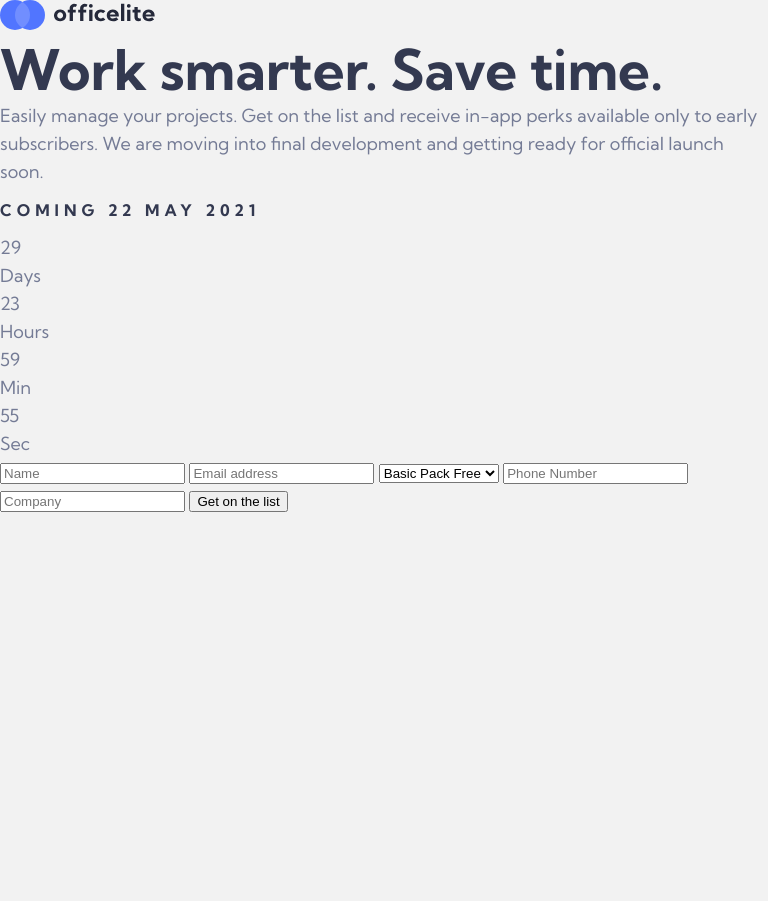
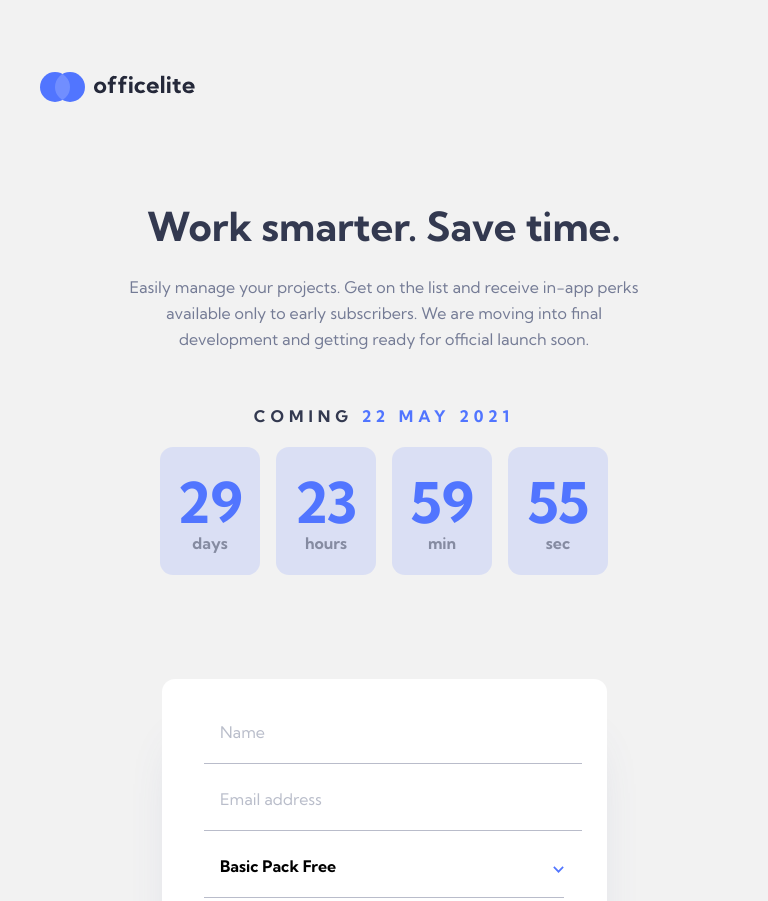
Before and after one commit to RomeoKs/officelite-coming-soon-site, a plain HTML site: page sign-up.html in a window 768 px wide. Shown: the top 901 px of the page. Before the commit the page ends 800 px from the top, so only its background shows below. Drawn offline with Linux system fonts and the light colour scheme.

Commit message:
Tablet sign-up page done

```diff
--- a/sign-up-style.css
+++ b/sign-up-style.css
@@ -351,11 +351,239 @@ input:focus:invalid {
     background-position: right;
 }
 
+}
 
 
 
 
+
+/* 	=====================
+	    TABLET 768px
+    =====================
+*/
+@media(min-width: 421px) and (max-width: 1023px) {
+main {
+    max-width: 689px;
+    margin: auto;
 }
+.logo {
+    max-width: 155px;
+    margin-top: 72px;
+
+}
+.background {
+    width: 100%;
+    height: 380px;
+    position: absolute;
+    top: 865px;
+    right: 0;
+    background-color: var(--gray-dark);
+    background-image: url('./assets/sign-up/bg-pattern-side.svg');
+    background-size: 2036px;
+    background-repeat: no-repeat;
+    background-position: left -763px top -781px;
+    z-index: -1;
+}
+.container {
+    width: 100%;
+    margin: auto;
+    display: flex;
+    flex-direction: column;
+    justify-content: space-between;
+    align-items: center;
+    margin-top: 143px;
+}
+.offer {
+    width: 526px;
+}
+p {
+    font-size: 16px;
+    line-height: 26px;
+    text-align: center;
+    margin-top: 23px;
+    margin-bottom: 40px;
+}
+h1 {
+    font-size: 40px;
+    line-height: 48px;
+    text-align: center;
+    margin-top: -50px;
+}
+h3 {
+    text-align: center;
+    margin-bottom: 7px;
+}
+
+/* -- COUNTER --*/
+.counter_date {
+    color: var(--blue);
+}
+.counter_wrapper {
+    width: 689px;
+    display: flex;
+    justify-content: space-between;
+    flex-direction: row;
+    align-items: center;
+}
+#clockdiv{
+	color: #fff;
+	font-weight: 100;
+	text-align: center;
+	font-size: 30px;
+    display: flex;
+    justify-content: space-between;
+}
+.counter {
+    width: 448px;
+    margin: auto;
+}
+#clockdiv > div{
+    width: 100px;
+    height: 128px;
+    color: var(--blue);
+    background: rgb(81, 117, 255, 0.15);;
+    border-radius: 13px;
+    font-weight: bold;
+    font-size: 56px;
+    line-height: 52px;
+    text-align: center;
+}
+
+#clockdiv div > span{
+	padding-top: 30px;
+	display: inline-block;
+}
+
+.smalltext{
+    text-transform: lowercase;
+    color: var(--gray-medium);
+    mix-blend-mode: normal;
+    opacity: 0.5;
+    font-weight: bold;
+    font-size: 16px;
+    line-height: 28px;
+    padding-top: 0px;
+}
+/* -- FORM -- */
+.form_wrapper {
+    width: 445px;
+    height: 508px;
+    background-color: white;
+    box-shadow: 0px 50px 50px -25px rgba(75, 92, 154, 0.247159);
+    border-radius: 13px;
+    margin-top: 104px;
+}
+form {
+    width: 360px;
+    height: 321px;
+    margin: auto;
+    margin-top: 18px;
+}
+input[type=submit] {
+    width: 100%;
+    font-family: 'Kumbh Sans', sans-serif;
+    background: var(--blue);
+    color: white;
+    font-size: 16px;
+    font-style: normal;
+    font-weight: 700;
+    line-height: 28px;
+    letter-spacing: 0px;
+    text-align: center;
+    height: 56px;
+    border-radius: 28px;
+    border: none;
+    position: absolute;
+    width: 360px;
+    bottom: 51px;
+}
+::-webkit-input-placeholder { /* Chrome/Opera/Safari */
+    color: rgba(116, 123, 149, 0.5);
+}
+::-moz-placeholder { /* Firefox 19+ */
+    color: rgba(116, 123, 149, 0.5);
+}
+:-ms-input-placeholder { /* IE 10+ */
+    color: rgba(116, 123, 149, 0.5);
+}
+:-moz-placeholder { /* Firefox 18- */
+    color: rgba(116, 123, 149, 0.5);
+}
+
+input[type=text], input[type=email],
+input[type=tel], select {
+    width: 100%;
+    border: none;
+    border-bottom: 1px solid rgba(116, 123, 149, 0.5);
+    font-family: 'Kumbh Sans', sans-serif;
+    font-size: 16px;
+    font-style: normal;
+    font-weight: normal;
+    line-height: 28px;
+    letter-spacing: 0px;
+    margin-top: 11px;
+    padding-top: 10px;
+    padding-left: 16px;
+    padding-bottom: 17px;
+}
+select {
+    font-weight: 700;
+    padding-left: 16px;
+    -webkit-box-sizing: border-box;
+    -moz-box-sizing: border-box;
+    box-sizing: border-box;
+    -webkit-appearance: none;
+    -moz-appearance: none;
+}
+
+select.select {
+    background: url('./assets/sign-up/icon-arrow-down.svg');
+    background-size: 11px;
+    background-repeat: no-repeat;
+    background-position: right;
+}
+select:focus {
+    border: none;
+    outline: 0;
+}
+input:focus {
+    border: none;
+    outline: 0;
+}
+option {
+    width: 100%;
+    border-bottom: 1px solid rgba(116, 123, 149, 0.5);
+    background-image: url('./assets/sign-up/icon-check.svg');
+    background-size: 20px;
+    background-repeat: no-repeat;
+    background-position: right;
+    border-radius: 20px;
+    padding: 10px;
+}
+/* input:focus, select:focus, textarea:focus, form:focus, button:focus {outline:0;} */
+
+input:required:focus:valid {
+    border-bottom: 1px solid var(--red);
+    background: url('./assets/sign-up/icon-check.svg');
+    background-size: 20px;
+    background-repeat: no-repeat;
+    background-position: right;
+}
+input:focus:invalid {
+    border-bottom: 1px solid var(--red);
+    background: url('./assets/sign-up/icon-cross.svg');
+    background-size: 20px;
+    background-repeat: no-repeat;
+    background-position: right;
+}
+
+
+
+}
+
+
+
+
 /* 	=====================
 	    MOBILE 375px
     =====================
```
